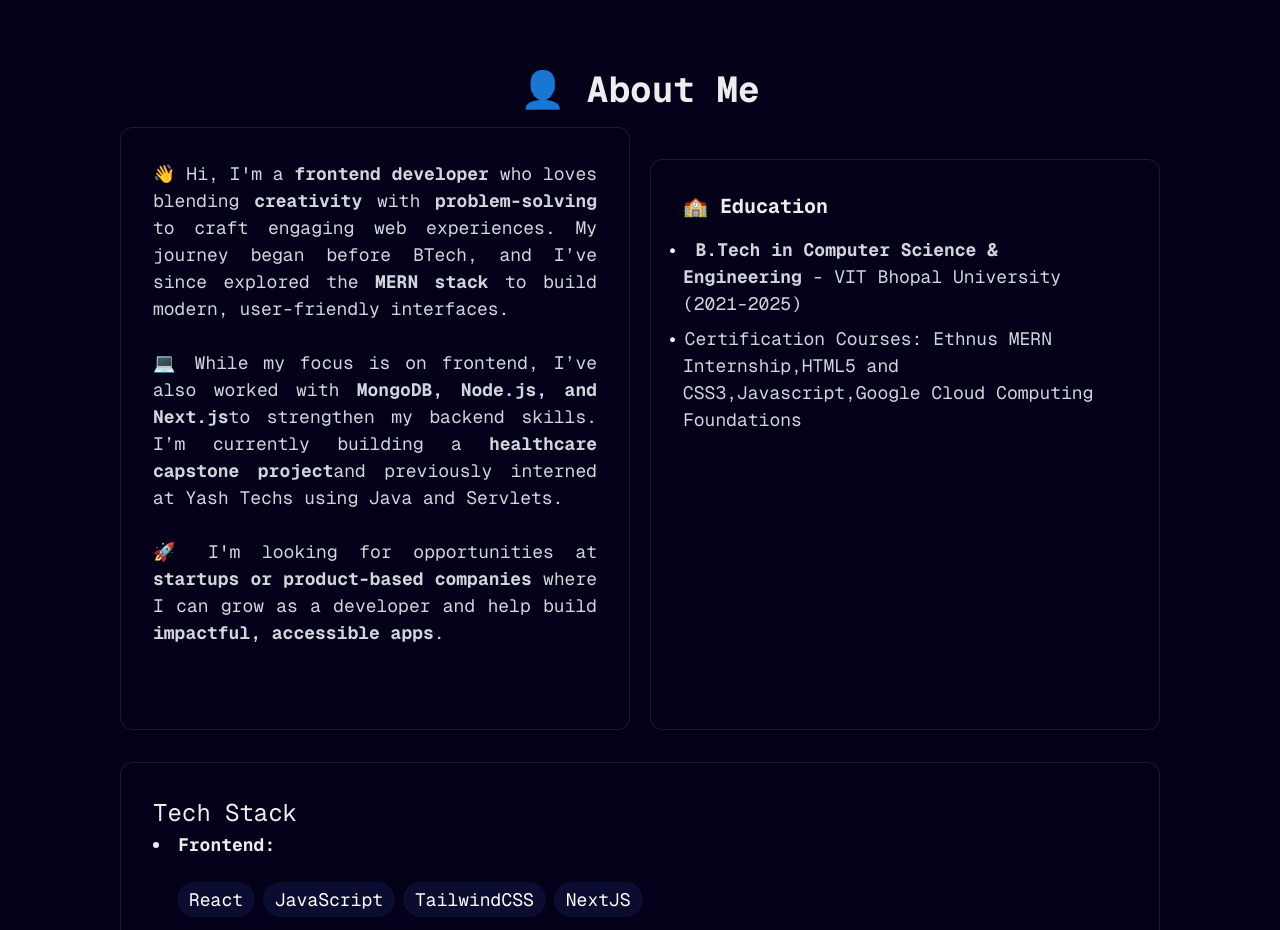
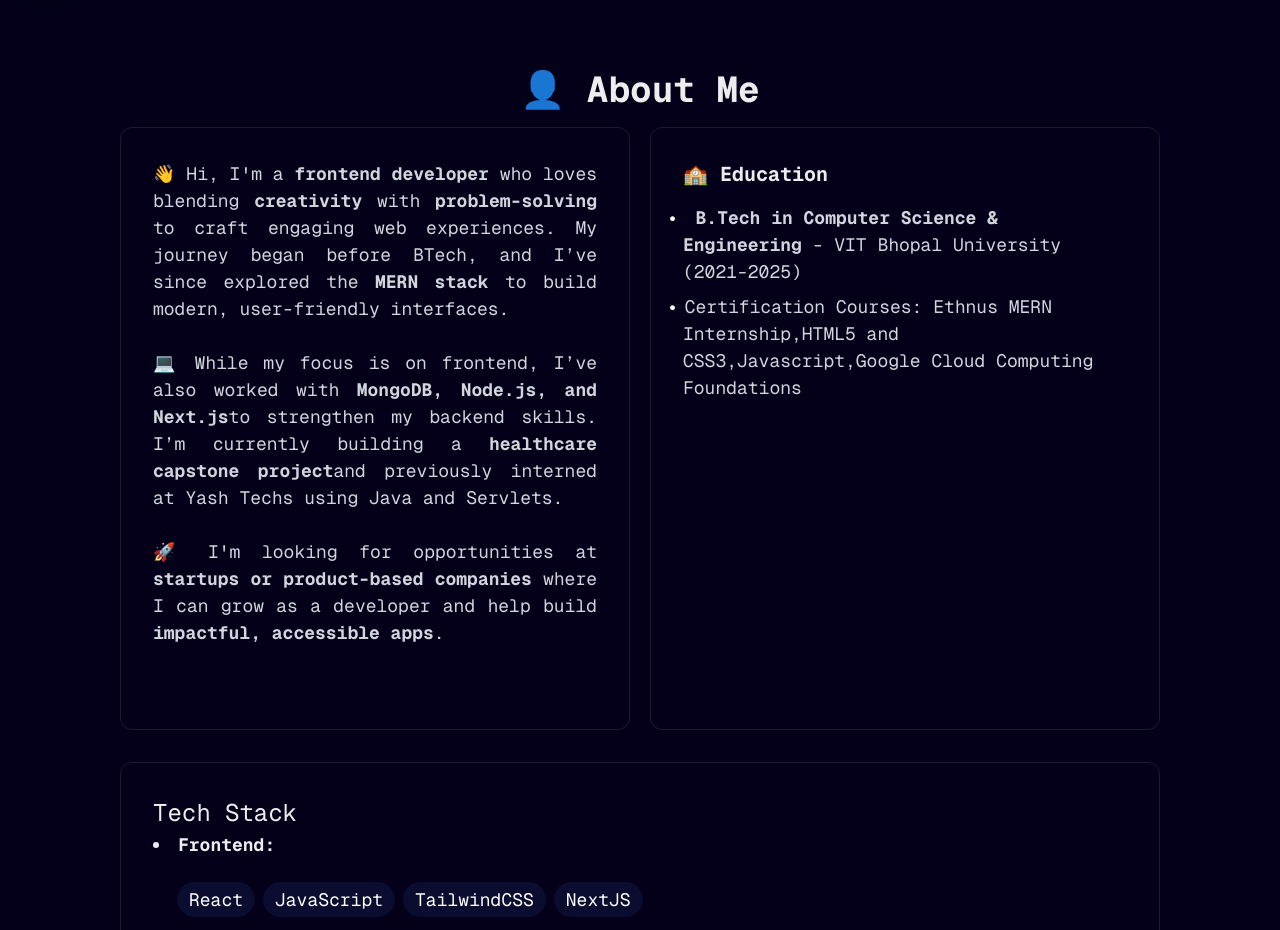
Before and after one commit to Sulochan36/My-Portfolio, a Next.js app: page / in a window 1280 px wide. Shown: the part 540-1470 px from the top of the page. Built offline with nearby package versions, Linux system fonts and the light colour scheme.

Commit message:
Css height improved

```diff
--- a/app/sections/About.jsx
+++ b/app/sections/About.jsx
@@ -43,7 +43,7 @@ const About = () => {
 
             {/************************************************************************************************************* ************/}
 
-            <section className="rounded-xl p-8 border-white/10 border hover:-translate-y-1 transition-all lg:max-w-[50%] w-full text-left mt-8">
+            <section className="rounded-xl p-8 border-white/10 border hover:-translate-y-1 transition-all lg:max-w-[50%] w-full text-left md:mt-0 mt-8">
                 <h3 className="text-xl font-bold mb-4"> 🏫 Education </h3>
                 <ul className="list-disc list-inside text-gray-300 space-y-2">
                     <li>
```
